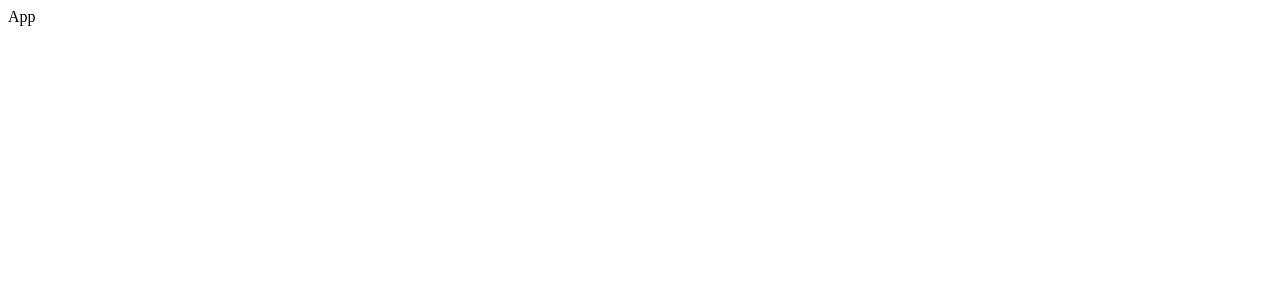
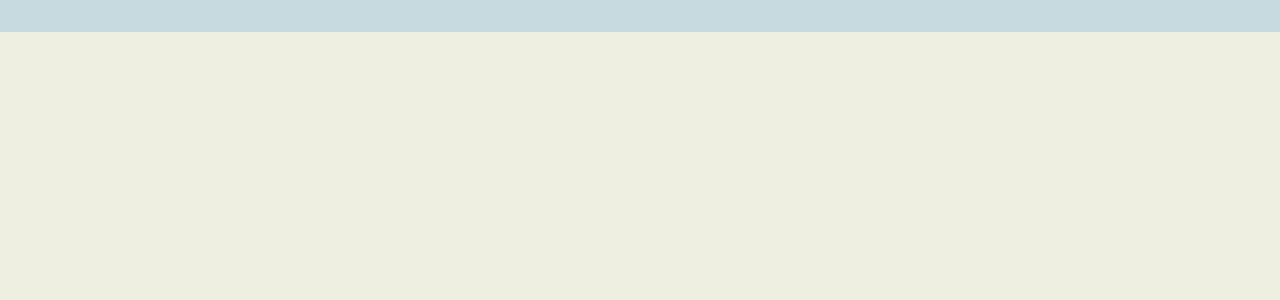
Before and after one commit to riteshbarman02/blog-app, a React (Create React App) app: page / in a window 1280 px wide. Shown: the top 300 px of the page. Built offline with nearby package versions, Linux system fonts and the light colour scheme.

Commit message:
add Navbar component and update styles with SCSS variables

```diff
--- a/src/App.js
+++ b/src/App.js
@@ -1,8 +1,12 @@
 import React from 'react'
+import './styles/app.scss'
+import Navbar from './components/navbar/Navbar'
 
 const App = () => {
   return (
-    <div>App</div>
+    <div className='main'>
+      <Navbar />
+    </div>
   )
 }
 
--- /dev/null
+++ b/src/components/navbar/Navbar.jsx
@@ -0,0 +1,11 @@
+import React from 'react'
+import './navbar.scss'
+
+const Navbar = () => {
+  return (
+    <div className='navbar'></div>
+  )
+
+}
+
+export default Navbar
--- /dev/null
+++ b/src/components/navbar/navbar.scss
@@ -0,0 +1,27 @@
+@import "../../styles/variables.scss";
+.navbar {
+  display: flex;
+  justify-content: space-between;
+  align-items: center;
+  padding: 1rem 2rem;
+  background-color: $color-secondary;
+  opacity: 0.3;
+  color: white;
+  .navbar__logo {
+    font-size: 1.5rem;
+    font-weight: bold;
+    text-decoration: none;
+    color: white;
+  }
+  .navbar__links {
+    display: flex;
+    justify-content: space-between;
+    align-items: center;
+    list-style: none;
+    .navbar__link {
+      text-decoration: none;
+      color: white;
+      margin-left: 1rem;
+    }
+  }
+}
--- a/src/styles/_variables.scss
+++ b/src/styles/_variables.scss
@@ -1,4 +1,4 @@
-$color-primary: #E2E2B6;
+$color-primary: #eeeee1;
 $color-secondary: #6EACDA;
 $color-tertiary: #03346E;
 $color-quaternary: #021526;
--- /dev/null
+++ b/src/styles/app.scss
@@ -0,0 +1,7 @@
+@import "variables";
+body {
+  margin: 0;
+  padding: 0;
+  width: 100%;
+  background-color: $color-primary;
+}
```
